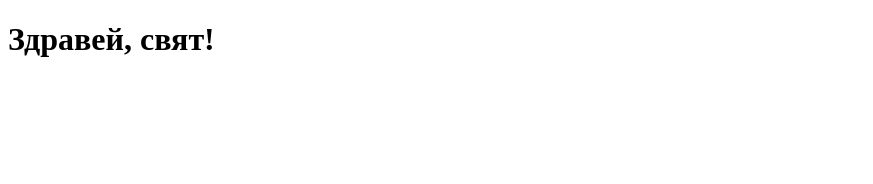
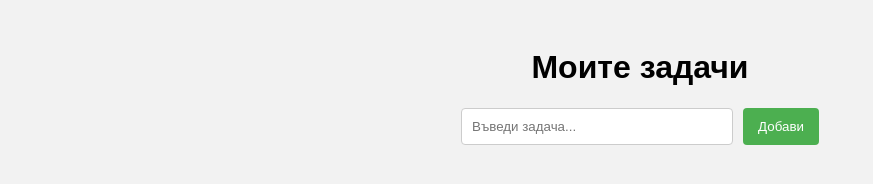
Before and after one commit to HrYaneva/To-Do-App, a plain HTML site: page index.html in a window 1280 px wide. Shown: the whole page, without its empty margins (0-873 px from the left). Drawn offline with Linux system fonts and the light colour scheme.

Commit message:
Initial commit

```diff
--- a/index.html
+++ b/index.html
@@ -1,9 +1,21 @@
 <!DOCTYPE html>
-<html>
+<html lang="bg">
 <head>
-    <title>My ToDo App</title>
+    <meta charset="UTF-8">
+    <title>To‑Do App</title>
+    <link rel="stylesheet" href="style.css">
 </head>
 <body>
-    <h1>Здравей, свят!</h1>
+
+    <h1>Моите задачи</h1>
+
+    <div class="input-area">
+        <input id="taskInput" type="text" placeholder="Въведи задача...">
+        <button onclick="addTask()">Добави</button>
+    </div>
+
+    <ul id="taskList"></ul>
+
+    <script src="script.js"></script>
 </body>
 </html>
--- a/script.js
+++ b/script.js
@@ -0,0 +1,19 @@
+function addTask() {
+    const input = document.getElementById("taskInput");
+    const taskText = input.value.trim();
+
+    if (taskText === "") return;
+
+    const li = document.createElement("li");
+    li.innerHTML = `
+        ${taskText}
+        <span onclick="removeTask(this)">❌</span>
+    `;
+
+    document.getElementById("taskList").appendChild(li);
+    input.value = "";
+}
+
+function removeTask(element) {
+    element.parentElement.remove();
+}
--- a/style.css
+++ b/style.css
@@ -0,0 +1,54 @@
+body {
+    font-family: Arial, sans-serif;
+    background: #f2f2f2;
+    padding: 20px;
+}
+
+h1 {
+    text-align: center;
+}
+
+.input-area {
+    display: flex;
+    justify-content: center;
+    margin-bottom: 20px;
+}
+
+input {
+    padding: 10px;
+    width: 250px;
+    border: 1px solid #ccc;
+    border-radius: 4px;
+}
+
+button {
+    padding: 10px 15px;
+    margin-left: 10px;
+    background: #4CAF50;
+    color: white;
+    border: none;
+    border-radius: 4px;
+    cursor: pointer;
+}
+
+button:hover {
+    background: #45a049;
+}
+
+ul {
+    list-style: none;
+    padding: 0;
+}
+
+li {
+    background: white;
+    padding: 10px;
+    margin-bottom: 8px;
+    border-radius: 4px;
+    display: flex;
+    justify-content: space-between;
+}
+
+li span {
+    cursor: pointer;
+}
```
